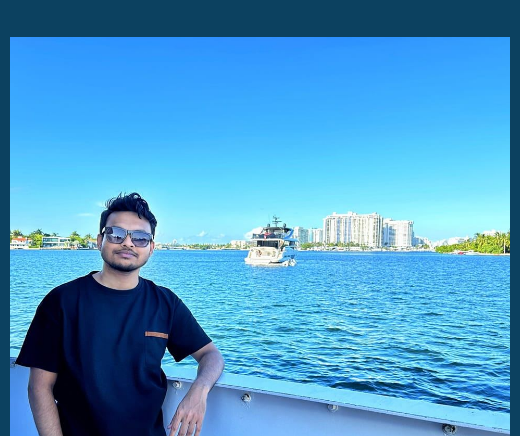
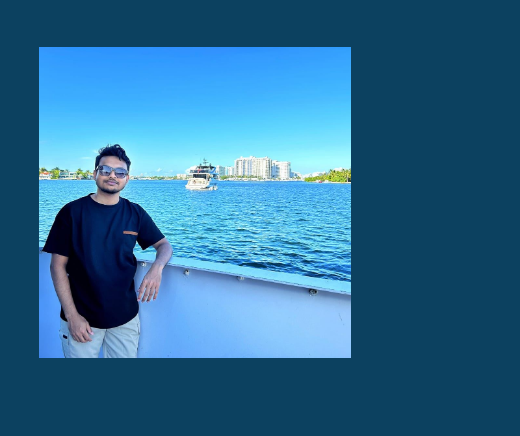
Before and after one commit to Iftiaz-Ahmed/Iftiaz_Alfi_node, a website: page public/index.html in a window 390 px wide. Shown: the part 73-509 px from the top of the page, 520 px wide, since content can reach past the window. Drawn offline with Linux system fonts and the light colour scheme.

Commit message:
portfolio made responsive for mobile version

```diff
--- a/public/style.css
+++ b/public/style.css
@@ -67,11 +67,12 @@ nav a{
 
 .aboutMePic{
     grid-area: aboutMePic;
-    width: 500px;
     margin-left: auto;
     margin-right: auto;
     margin-top: 40px;
     padding-right: 50px;
+    max-width: 100%;
+    height: auto;
 }
 
 .aboutMePic img{
@@ -302,7 +303,7 @@ nav a{
     display: none;
 }
 
-@media only screen and (max-width: 500px) {
+@media only screen and (max-width: 1230px) {
     body{
         font-size: 15px;
     }
@@ -378,9 +379,10 @@ nav a{
     }
 
     .aboutMePic{
-        margin-left: 10px;
-        margin-right: 10px;
-        padding: 0px;
+        margin-left: auto;
+        margin-right: auto;
+        padding: 10px;
+        width: 80%;
     }
 
     .aboutMe {
@@ -399,7 +401,7 @@ nav a{
         flex: 1;
         position: absolute;
         right: 0;
-        margin: 0;
+        margin: 20px;
     }
 
     .projectHeading{
@@ -409,3 +411,15 @@ nav a{
 
 
 }
+
+@media only screen and (max-width: 500px) {
+    .experience .title {
+        display: block;
+    }
+
+    .experience .title h4{
+        display: block;
+        position: relative;
+        margin: 0;
+    }
+}
```
